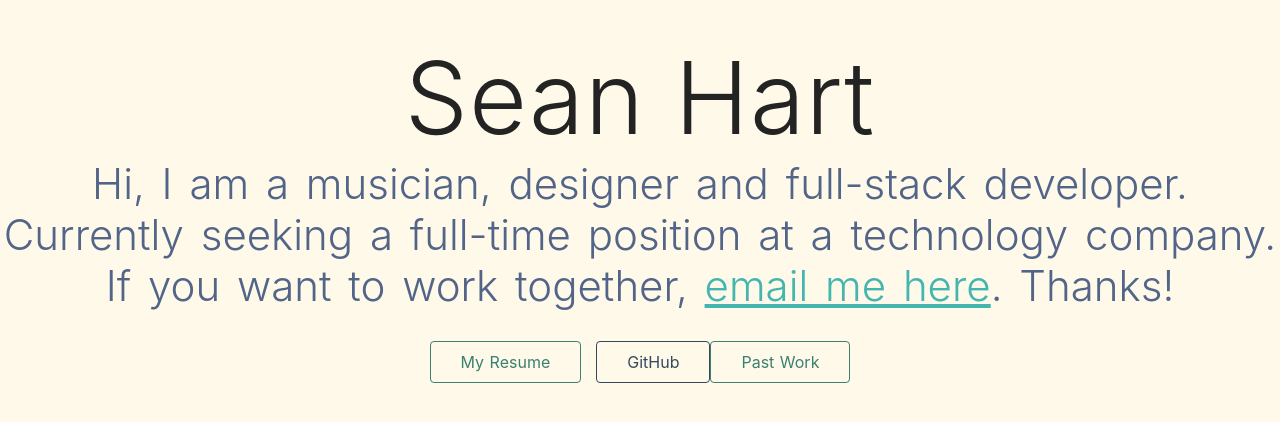
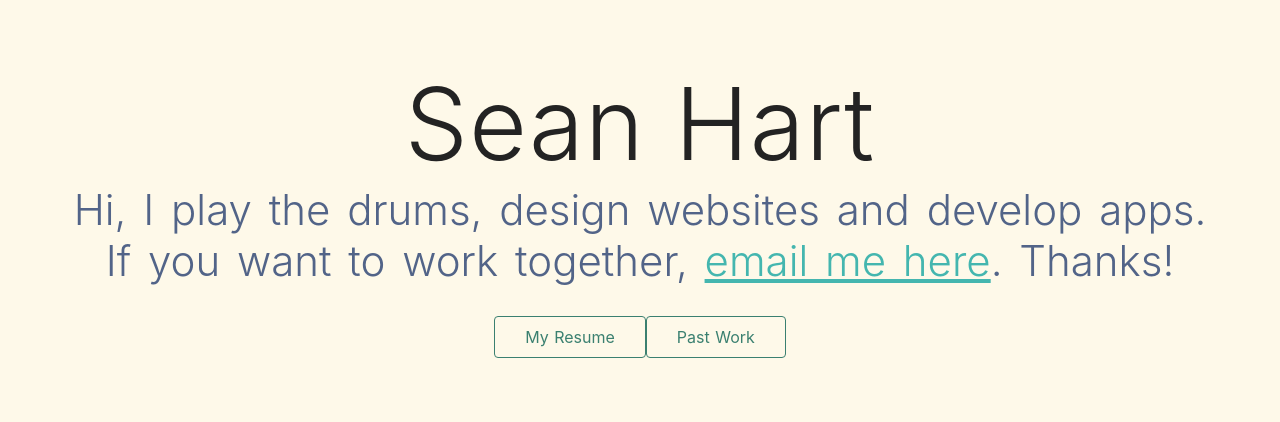
Before and after one commit to hartsean/seanhart.io, a Nuxt app: page / in a window 1280 px wide. Shown: the part 190-612 px from the top of the page. Built offline with nearby package versions, Linux system fonts and the light colour scheme.

Commit message:
(chore) change copy remove github button

```diff
--- a/pages/index.vue
+++ b/pages/index.vue
@@ -5,7 +5,7 @@
         Sean Hart
       </h1>
       <div class="about subtitle">
-        <p>Hi, I am a musician, designer and full-stack developer.</p><p>Currently seeking a full-time position at a technology company.</p>
+        <p>Hi, I play the drums, design websites and develop apps.</p>
         <p>If you want to work together, <a href="mailto:hartsean@gmail.com?Subject=Sean%20Hart%20Website%20Inquiry">email me here</a>. Thanks!</p>
       </div>
       <Logo />
@@ -18,14 +18,14 @@
         >
           My Resume
         </a>
-        <a
+        <!-- <a
           href="https://github.com/hartsean"
           target="_blank"
           rel="noopener noreferrer"
           class="button--grey"
         >
           GitHub
-        </a>
+        </a> -->
         <a
           href="http://hartsean.com"
           target="_blank"
```
